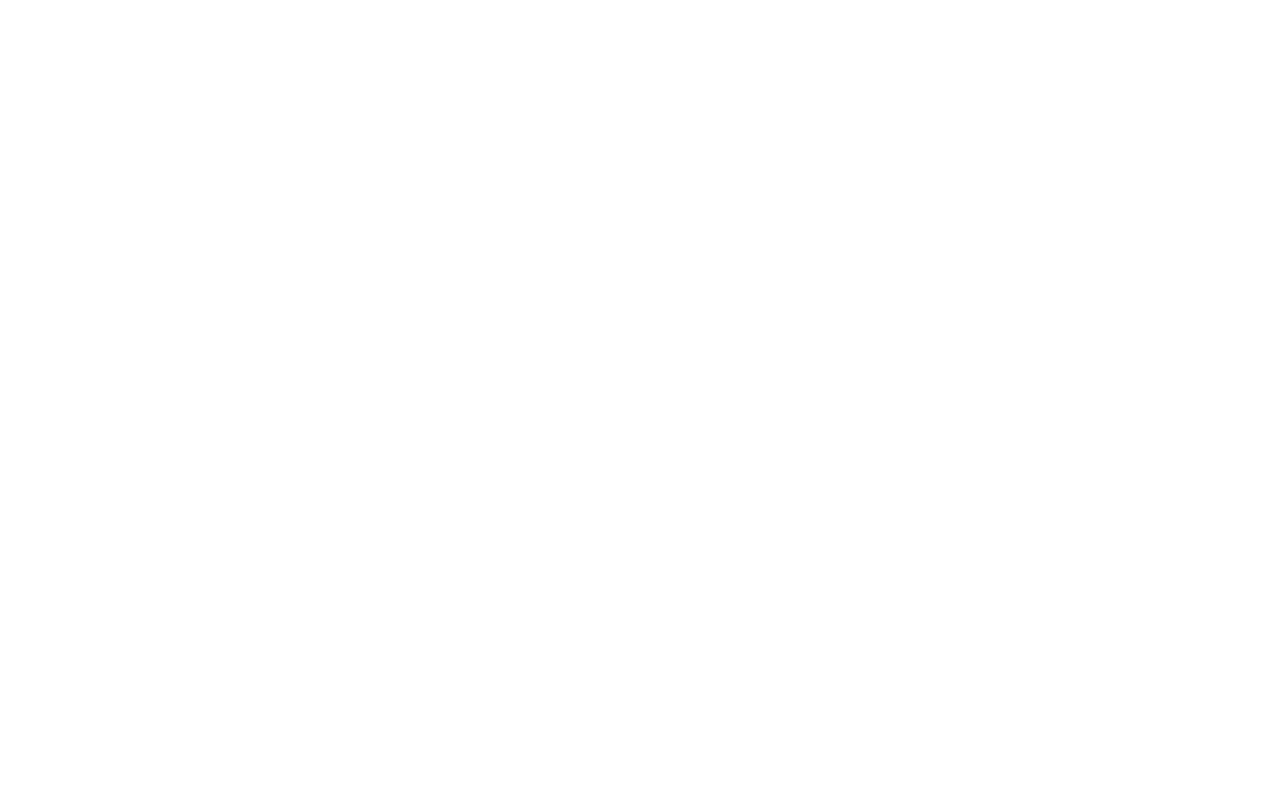
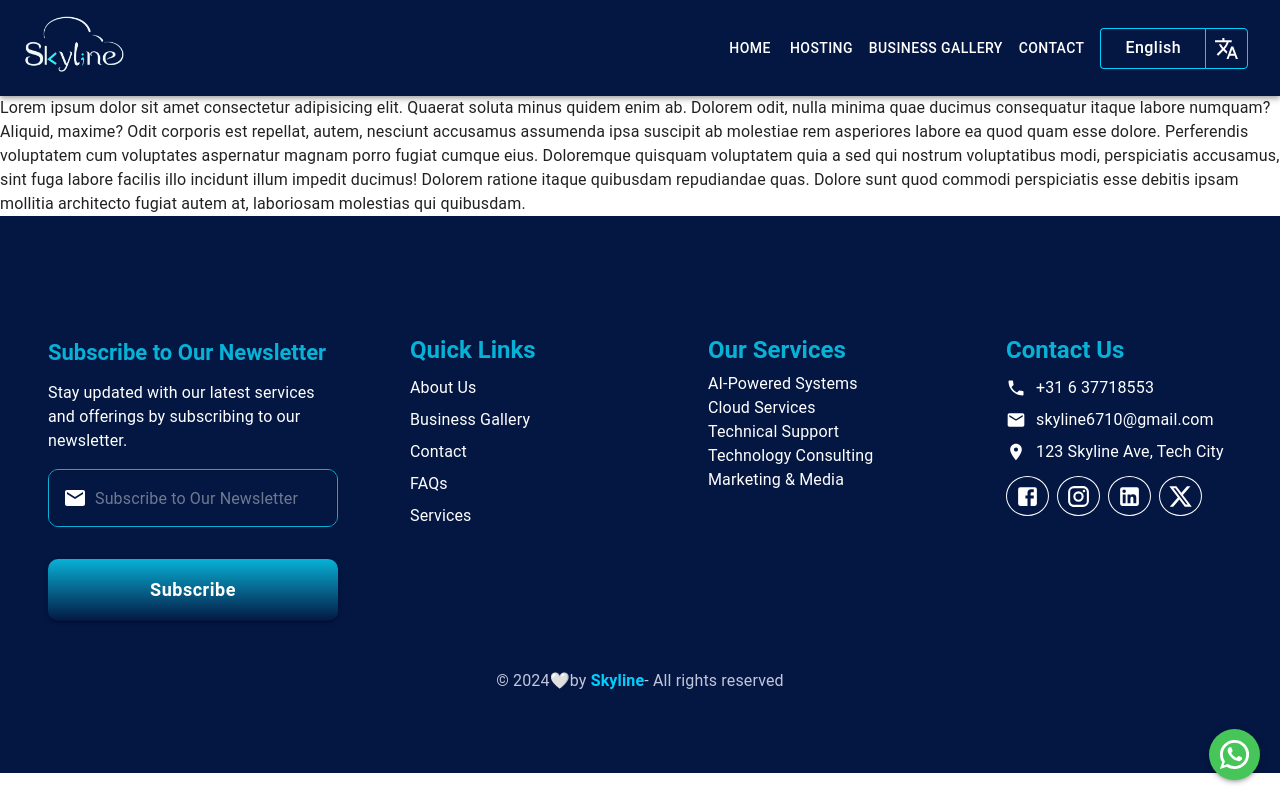
Before and after one commit to Mohamad-Aljaber/Introductory-site, a React (Vite) app: page /Hosting in a window 1280 px wide. Before the commit this address had no page. Built offline with nearby package versions, Linux system fonts and the light colour scheme.

Commit message:
Link home page to Hosting page

```diff
--- a/public/locales/ar/translation.json
+++ b/public/locales/ar/translation.json
@@ -3,7 +3,8 @@
   "menu": {
     "home": "الرئيسية",
     "business_gallery": "معرض الأعمال",
-    "help": "مساعدة",
+    "Hosting": "الاستضافة",
+
     "contact": "اتصل بنا"
   },
   "slider": {
--- a/public/locales/en/translation.json
+++ b/public/locales/en/translation.json
@@ -3,7 +3,7 @@
   "menu": {
     "home": "Home",
     "business_gallery": "Business Gallery",
-    "help": "Help",
+    "Hosting": "Hosting",
     "contact": "Contact"
   },
   "slider": {
--- a/src/App.tsx
+++ b/src/App.tsx
@@ -28,9 +28,9 @@
   useEffect(() => {
     const lang = i18n.language;
     if (lang === "ar") {
-      document.documentElement.setAttribute("dir", "rtl"); // تعيين اتجاه النص من اليمين لليسار
+      document.documentElement.setAttribute("dir", "rtl");
     } else {
-      document.documentElement.setAttribute("dir", "ltr"); // تعيين اتجاه النص من اليسار لليمين
+      document.documentElement.setAttribute("dir", "ltr");
     }
   }, [i18n.language]);
   return (
--- a/src/main.tsx
+++ b/src/main.tsx
@@ -6,6 +6,7 @@
 import Home from "./pages/home/Home.tsx";
 import Contact from "./pages/contact/Contact.tsx";
 import BusinessGallery from "./pages/businessGallery/BusinessGallery.tsx";
+import Hosting from "./pages/Hosting/Hosting.tsx";
 
 // وضع التوجيه خارج الـ StrictMode
 createRoot(document.getElementById("root")!).render(
@@ -25,6 +26,10 @@
             element={<Contact />}
           />
           <Route
+            path="Hosting"
+            element={<Hosting />}
+          />
+          <Route
             path="Business-Gallery"
             element={<BusinessGallery />}
           />
--- /dev/null
+++ b/src/pages/Hosting/Hosting.tsx
@@ -0,0 +1,21 @@
+import React from "react";
+
+const Hosting = () => {
+  return (
+    <div>
+      Lorem ipsum dolor sit amet consectetur adipisicing elit. Quaerat soluta
+      minus quidem enim ab. Dolorem odit, nulla minima quae ducimus consequatur
+      itaque labore numquam? Aliquid, maxime? Odit corporis est repellat, autem,
+      nesciunt accusamus assumenda ipsa suscipit ab molestiae rem asperiores
+      labore ea quod quam esse dolore. Perferendis voluptatem cum voluptates
+      aspernatur magnam porro fugiat cumque eius. Doloremque quisquam voluptatem
+      quia a sed qui nostrum voluptatibus modi, perspiciatis accusamus, sint
+      fuga labore facilis illo incidunt illum impedit ducimus! Dolorem ratione
+      itaque quibusdam repudiandae quas. Dolore sunt quod commodi perspiciatis
+      esse debitis ipsam mollitia architecto fugiat autem at, laboriosam
+      molestias qui quibusdam.
+    </div>
+  );
+};
+
+export default Hosting;
--- a/src/pages/home/Services.tsx
+++ b/src/pages/home/Services.tsx
@@ -6,8 +6,12 @@
   ListItem,
   ListItemText,
   Grid,
+  Link,
 } from "@mui/material";
 import SecurityIcon from "@mui/icons-material/Security";
+
+import { Link as RouterLink } from "react-router-dom"; // تأكد من استيراده
+
 import WorkOutlineOutlinedIcon from "@mui/icons-material/WorkOutlineOutlined";
 import CampaignOutlinedIcon from "@mui/icons-material/CampaignOutlined";
 import MemoryOutlinedIcon from "@mui/icons-material/MemoryOutlined";
@@ -19,6 +23,7 @@
 import MobileFriendlyIcon from "@mui/icons-material/MobileFriendly";
 import CheckCircleIcon from "@mui/icons-material/CheckCircle";
 import FormatQuoteIcon from "@mui/icons-material/FormatQuote";
+
 const primaryTheme = theme.palette.primary.main;
 const secondaryLightTheme = theme.palette.secondary.light;
 
@@ -34,6 +39,8 @@
           sx={{ fontSize: 70, color: secondaryLightTheme, pb: 3 }}
         />
       ),
+      title: t("features.ai.title"),
+      description: t("features.ai.description"),
     },
     {
       key: "automated",
@@ -42,6 +49,8 @@
           sx={{ fontSize: 70, color: secondaryLightTheme, pb: 3 }}
         />
       ),
+      title: t("features.automated.title"),
+      description: t("features.automated.description"),
     },
     {
       key: "cloud",
@@ -50,6 +59,9 @@
           sx={{ fontSize: 70, color: secondaryLightTheme, pb: 3 }}
         />
       ),
+      title: t("features.cloud.title"),
+      description: t("features.cloud.description"),
+      path: "Hosting",
     },
     {
       key: "security",
@@ -58,6 +70,8 @@
           sx={{ fontSize: 70, color: secondaryLightTheme, pb: 3 }}
         />
       ),
+      title: t("features.security.title"),
+      description: t("features.security.description"),
     },
     {
       key: "consulting",
@@ -66,6 +80,8 @@
           sx={{ fontSize: 70, color: secondaryLightTheme, pb: 3 }}
         />
       ),
+      title: t("features.consulting.title"),
+      description: t("features.consulting.description"),
     },
     {
       key: "marketing",
@@ -74,6 +90,8 @@
           sx={{ fontSize: 70, color: secondaryLightTheme, pb: 3 }}
         />
       ),
+      title: t("features.marketing.title"),
+      description: t("features.marketing.description"),
     },
     {
       key: "mobile",
@@ -82,6 +100,8 @@
           sx={{ fontSize: 70, color: secondaryLightTheme, pb: 3 }}
         />
       ),
+      title: t("features.mobile.title"),
+      description: t("features.mobile.description"),
     },
   ];
 
@@ -97,7 +117,6 @@
       }}
     >
       <Container>
-        {/* عنوان القسم */}
         <Typography
           variant="h2"
           textAlign="center"
@@ -131,6 +150,30 @@
                 viewport={{ once: true, amount: 0.5 }}
                 // sx={{ textAlign: "start", border: "1px solid red" }}
               >
+                {item.path ? (
+                  <Link
+                    component={RouterLink}
+                    to={item.path}
+                    style={{ textDecoration: "none", color: "#fff" }}
+                  >
+                    {item.icon}
+                    <Typography
+                      variant="h3"
+                      sx={{
+                        fontSize: { xs: "22px", sm: "26px", lg: "30px" },
+                        mb: 2,
+                        fontWeight: 600,
+                        lineHeight: 1.4,
+                        "&:hover": {
+                          color: secondaryLightTheme, // تغيير اللون عند التمرير
+                        },
+                      }}
+                    >
+                      {item.title}
+                    </Typography>
+                  </Link>
+                ) : (
+                  <>
                     {item.icon}
                     <Typography
                       variant="h3"
@@ -141,11 +184,12 @@
                         lineHeight: 1.4,
                       }}
                     >
-                  {t(`features.${item.key}.title`)}
+                      {item.title}
                     </Typography>
-                <Typography color="#A5A7C5">
-                  {t(`features.${item.key}.description`)}
-                </Typography>
+                  </>
+                )}
+
+                <Typography color="#A5A7C5">{item.description}</Typography>
               </motion.div>
             </Grid>
           ))}
--- a/src/section/Header.tsx
+++ b/src/section/Header.tsx
@@ -46,7 +46,7 @@
 
   const navItems = [
     { text: t("menu.home"), path: "/" },
-    // { text: t("menu.help"), path: "/#help" },
+    { text: t("menu.Hosting"), path: "Hosting" },
     { text: t("menu.business_gallery"), path: "Business-Gallery" },
     { text: t("menu.contact"), path: "contact" },
   ];
```
Lines whose indentation alone changed are shown as unchanged.
